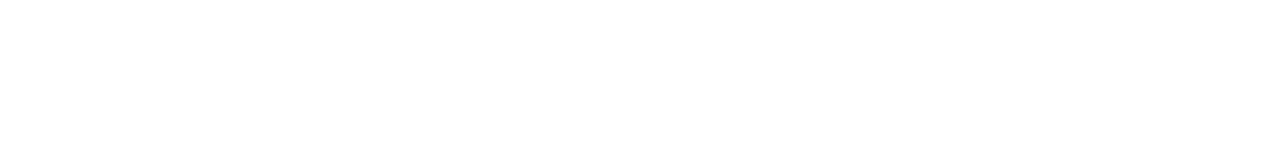
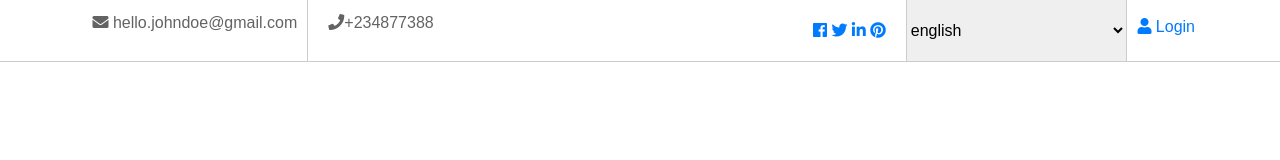
Before and after one commit to calebbenjii/fashion-template, a plain HTML site: page index.html in a window 1280 px wide. Drawn offline with Linux system fonts and the light colour scheme; a web font is replaced by a local one.

Commit message:
topheader

```diff
--- a/css/style.css
+++ b/css/style.css
@@ -1,5 +1,7 @@
+@import url('https://fonts.googleapis.com/css?family=Muli&display=swap');
+
 :root {
-  --general-font: "Muli", sans-serif;
+  --general-font: 'Muli', sans-serif;
   --primary-color: #e7ab3c;
   --secondary-color: #fff;
   --main-color: #111;
@@ -136,6 +138,57 @@ ol {
   cursor: pointer;
 }
 
+/* ========= top header ========= */
+.top-header {
+  border-bottom: solid 1px #ccc;
+  height: auto;
+}
+
+.top-header .container{
+  display: flex;
+  justify-content: space-between;
+  flex-direction: row;
+}
+
+.top-left, .top-center, .top-right {
+  border-right: solid 1px #ccc;
+  width: 100%;
+}
+.top-left {
+  width: 300px;
+  padding: 10px 10px 0 0;
+  text-align: right;
+  white-space: nowrap;
+}
+
+.top-right {
+  width: 300px;
+  /* padding: 5px 10px; */
+  display: flex;
+  justify-content: space-between;
+}
+
+.top-right select {
+  width: 100%;
+  border: transparent;
+}
+.top-right select option {
+  width: 100%;
+}
+
+.top-center {
+  display: flex;
+  justify-content: space-between;
+  align-items: center;
+  width: 800px;
+  padding: 10px 20px;
+}
+
+
+.top-login {
+  padding: 15px 0 0 10px;
+  white-space: nowrap;
+}
 
 
 
--- a/index.html
+++ b/index.html
@@ -11,6 +11,7 @@
       <link href="https://fonts.googleapis.com/css?family=Muli:300,400,500,600,700,800,900&display=swap" rel="stylesheet">
 
       <!-- Css Styles -->
+      <link href="https://use.fontawesome.com/releases/v5.6.1/css/all.css" rel="stylesheet">
       <link rel="stylesheet" href="css/bootstrap.min.css">
       <link rel="stylesheet" href="css/font-awesome.min.css">
       <link rel="stylesheet" href="css/themify-icons.css">
@@ -22,7 +23,44 @@
       <link rel="stylesheet" href="css/style.css">
 </head>
 <body>
-
+  <header>
+    <div class="top-header">
+      <div class="container">
+        <div class="top-left">
+          <p> <i class="fas fa-envelope"></i> hello.johndoe@gmail.com</p>
+        </div>
+        <div class="top-center">
+          <p class="phone"><span><i class="fas fa-phone"></i></span>+234877388</p>
+          <div class="top-icons">
+            <a href="#" class="top-icon">
+              <i class="fab fa-facebook-f"></i>
+            </a>
+            <a href="#" class="top-icon">
+              <i class="fab fa-twitter"></i>
+            </a>
+            <a href="#" class="top-icon">
+              <i class="fab fa-linkedin-in"></i>
+            </a>
+            <a href="#" class="top-icon">
+              <i class="fab fa-pinterest"></i>
+            </a>
+          </div>
+        </div>
+        <div class="top-right">
+          <select>
+            <option value="">english</option>
+            <option value="">German</option>
+          </select>
+        </div>
+        <div class="top-login">
+          <a href="#">
+            <i class="fas fa-user"></i>
+            <span>Login</span>
+          </a>
+        </div>
+      </div>
+    </div>
+  </header>
 
 
 
```
